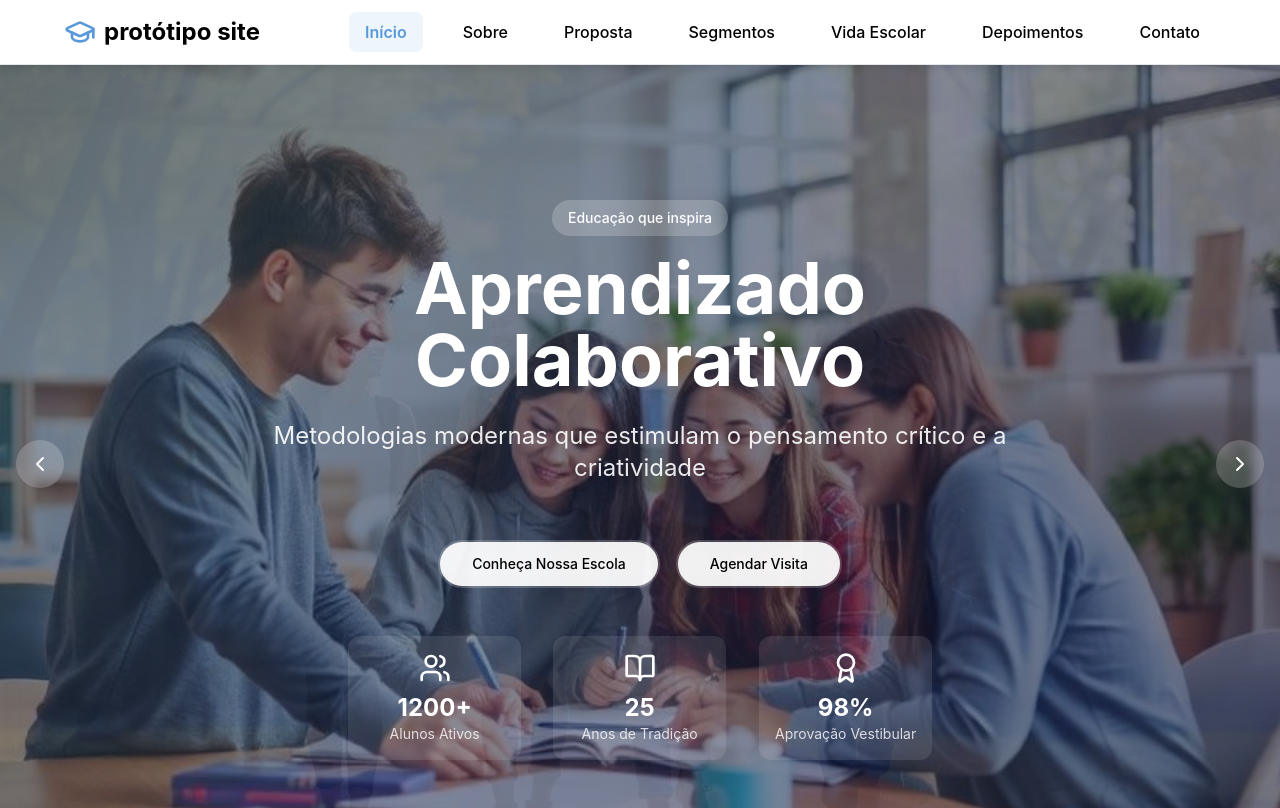
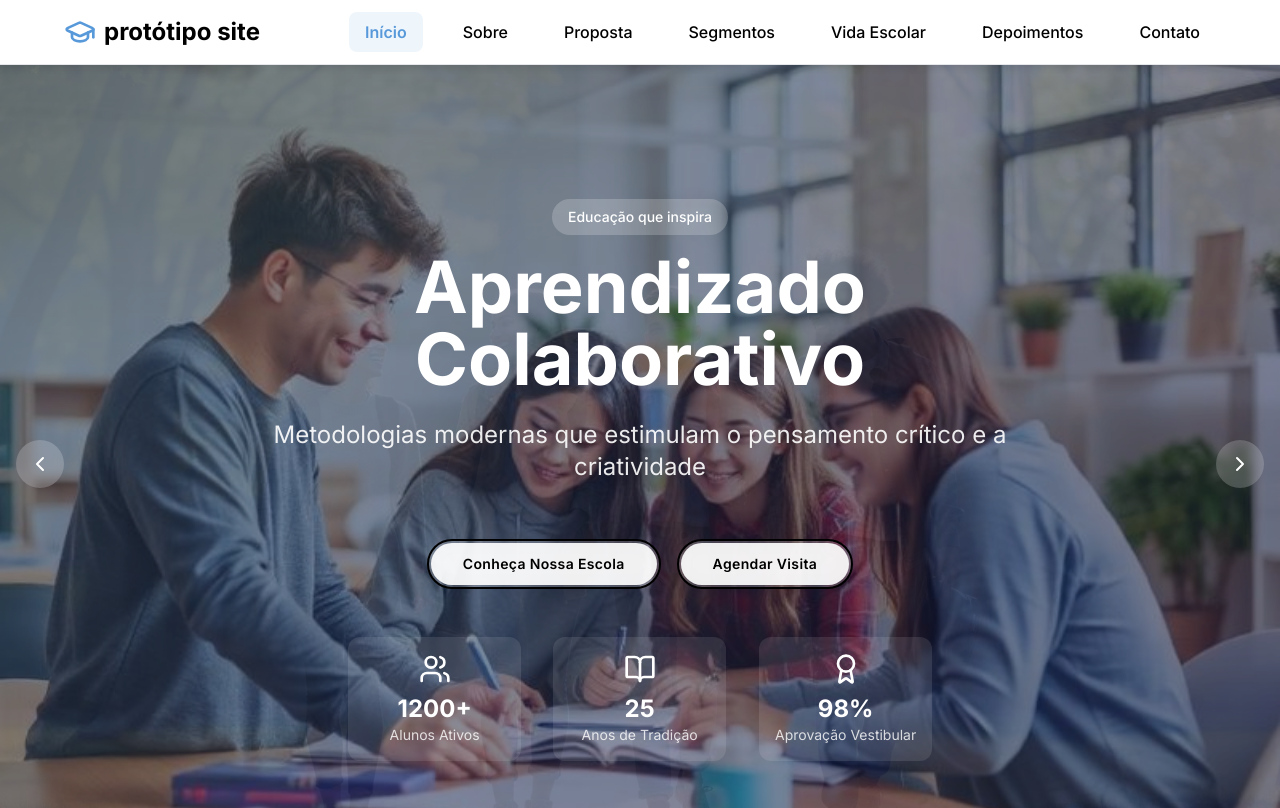
Before and after one commit to VonoxDeveloper/prototipo-marcosrichardson, a React (Vite) app: page / in a window 1280 px wide. Shown: the top 808 px of the page. Built offline with nearby package versions, Linux system fonts and the light colour scheme.

Commit message:
Refactor buttons with button-ui

```diff
--- a/index.html
+++ b/index.html
@@ -7,6 +7,11 @@
     <meta name="description" content="Colégio Prototipo - Há 25 anos formando cidadãos preparados para o futuro. Educação infantil, fundamental e ensino médio com proposta pedagógica inovadora." />
     <meta name="author" content="Colégio Prototipo" />
     <meta name="keywords" content="escola, educação, ensino, fundamental, médio, infantil, São Paulo" />
+
+    <!-- Google Fonts for improved button typography -->
+    <link rel="preconnect" href="https://fonts.googleapis.com">
+    <link rel="preconnect" href="https://fonts.gstatic.com" crossorigin>
+    <link href="https://fonts.googleapis.com/css2?family=Inter:wght@400;500;600;700;800&display=swap" rel="stylesheet">
 
     <meta property="og:title" content="Colégio Prototipo - Educação de Excelência" />
     <meta property="og:description" content="Há 25 anos formando cidadãos preparados para o futuro com educação de qualidade e proposta pedagógica inovadora." />
--- a/src/components/ui/button-ui.tsx
+++ b/src/components/ui/button-ui.tsx
@@ -5,15 +5,15 @@ import { cva, type VariantProps } from "class-variance-authority";
 import { cn } from "@/lib/utils";
 
 const buttonVariants = cva(
-  "relative z-0 overflow-hidden flex items-center justify-center rounded-full transition duration-300 active:scale-95 focus-visible:outline-none focus-visible:ring-2 focus-visible:ring-ring focus-visible:ring-offset-2 disabled:pointer-events-none disabled:opacity-50",
+  "relative z-0 overflow-hidden flex items-center justify-center rounded-full transition duration-300 active:scale-95 focus-visible:outline-none focus-visible:ring-2 focus-visible:ring-ring focus-visible:ring-offset-2 disabled:pointer-events-none disabled:opacity-50 border-2 border-black",
   {
     variants: {
       variant: {
         default: "bg-white/20 hover:scale-105 hover:bg-white/30",
-        outline: "bg-transparent border border-white/30 hover:scale-105 hover:bg-white/10",
-        ghost: "bg-transparent hover:scale-105 hover:bg-white/10",
-        destructive: "bg-red-500/20 hover:scale-105 hover:bg-red-500/30",
-        link: "bg-transparent underline-offset-4 hover:underline"
+        outline: "bg-transparent border-2 border-black hover:scale-105 hover:bg-white/10",
+        ghost: "bg-transparent border-2 border-transparent hover:scale-105 hover:bg-white/10 hover:border-black",
+        destructive: "bg-red-500/20 hover:scale-105 hover:bg-red-500/30 border-red-800",
+        link: "bg-transparent border-2 border-transparent underline-offset-4 hover:underline"
       },
       size: {
         sm: "p-0.5",
@@ -30,21 +30,21 @@ const buttonVariants = cva(
 );
 
 const innerButtonVariants = cva(
-  "rounded-full font-medium backdrop-blur transition-all duration-300",
+  "rounded-full backdrop-blur transition-all duration-300 text-center tracking-wide font-inter antialiased",
   {
     variants: {
       variant: {
-        default: "bg-white/90 text-black",
-        outline: "bg-transparent text-white border border-white/20",
-        ghost: "bg-transparent text-white",
-        destructive: "bg-red-500/90 text-white",
-        link: "bg-transparent text-white"
+        default: "bg-white/90 text-black font-bold shadow-sm",
+        outline: "bg-transparent text-black font-semibold",
+        ghost: "bg-transparent text-black font-medium",
+        destructive: "bg-red-500/90 text-white font-semibold",
+        link: "bg-transparent text-black font-medium"
       },
       size: {
-        sm: "px-6 py-2 text-sm",
-        md: "px-8 py-3 text-sm",
-        lg: "px-10 py-4 text-base",
-        icon: "w-8 h-8 p-0"
+        sm: "px-6 py-2 text-sm font-medium leading-tight",
+        md: "px-8 py-3 text-sm font-semibold leading-tight",
+        lg: "px-10 py-4 text-base font-bold leading-tight",
+        icon: "w-8 h-8 p-0 text-sm font-medium"
       }
     },
     defaultVariants: {
```
